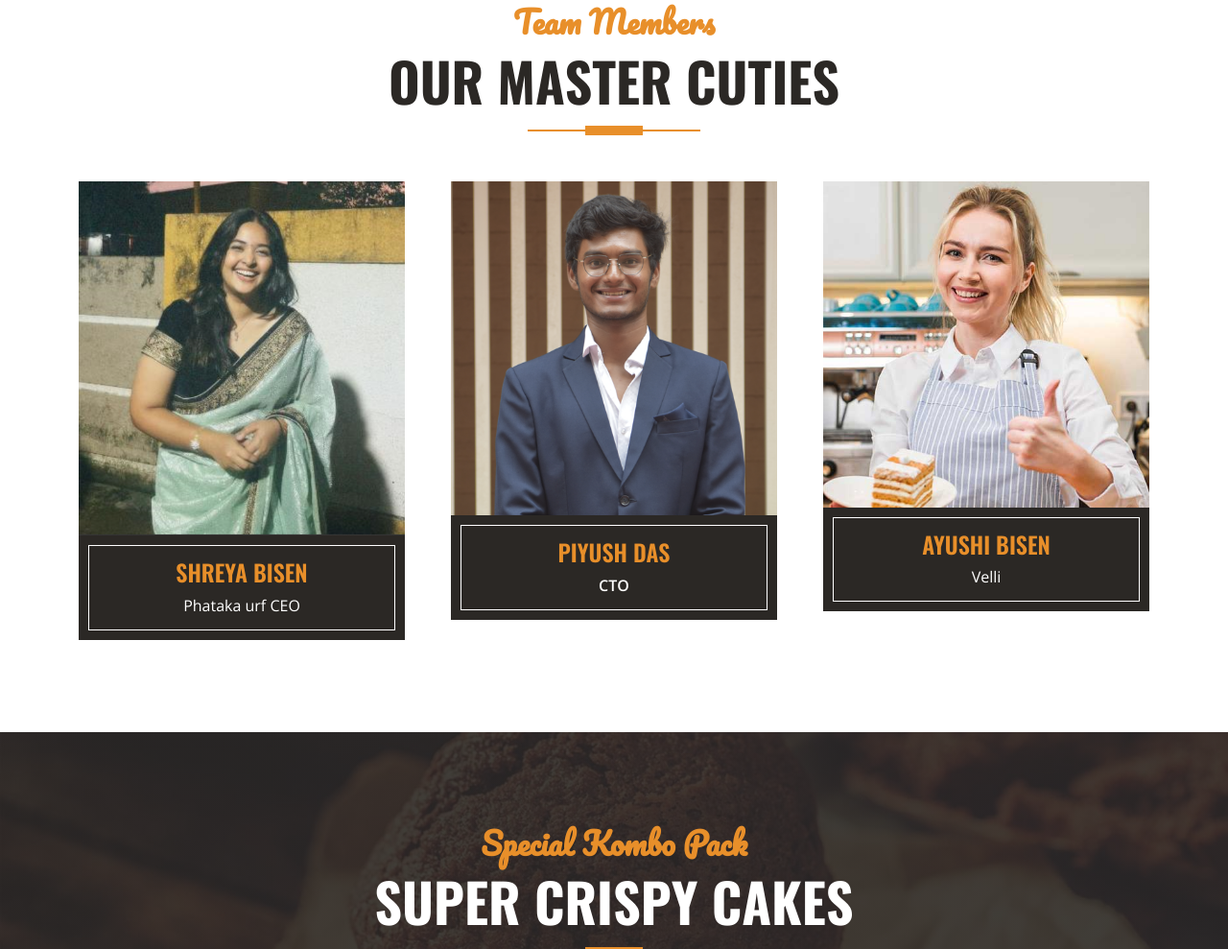
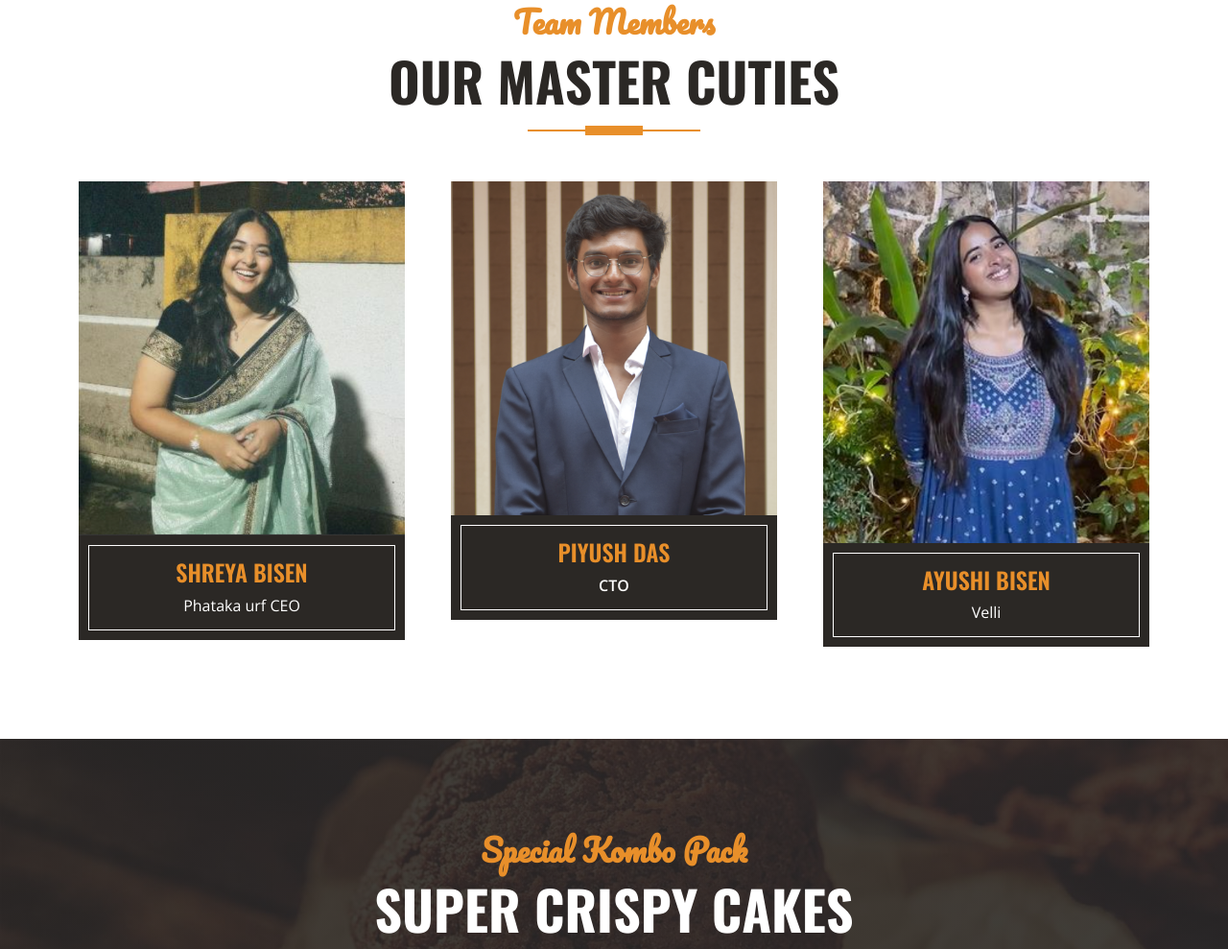
Before and after one commit to PiyushDas-2004/Kuku-CakeShop, a plain HTML site: page index.html in a window 1280 px wide. Shown: the part 3467-4456 px from the top of the page at 96% size. Drawn offline with nearby package versions, Linux system fonts and the light colour scheme.

Commit message:
Update index.html

```diff
--- a/index.html
+++ b/index.html
@@ -566,7 +566,7 @@
                 <div class="col-lg-4 col-md-6">
                     <div class="team-item">
                         <div class="position-relative overflow-hidden">
-                            <img class="img-fluid w-100" src="img/team-3.jpg" alt="">
+                            <img class="img-fluid w-100" src="img/ayushi.png" alt="">
                             <div class="team-overlay w-100 h-100 position-absolute top-50 start-50 translate-middle d-flex align-items-center justify-content-center">
                                 <div class="d-flex align-items-center justify-content-start">
                                     <a class="btn btn-lg btn-primary btn-lg-square border-inner rounded-0 mx-1" href="#"><i class="fab fa-twitter fw-normal"></i></a>
```
